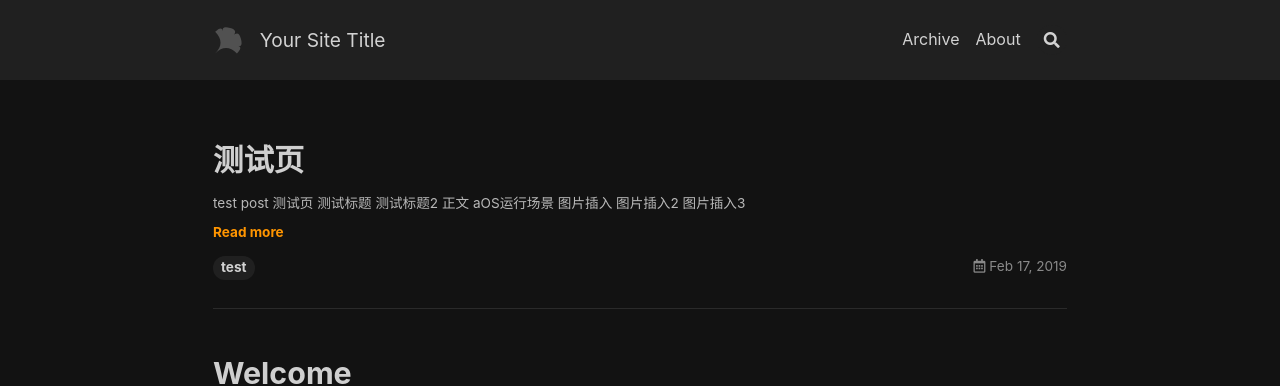
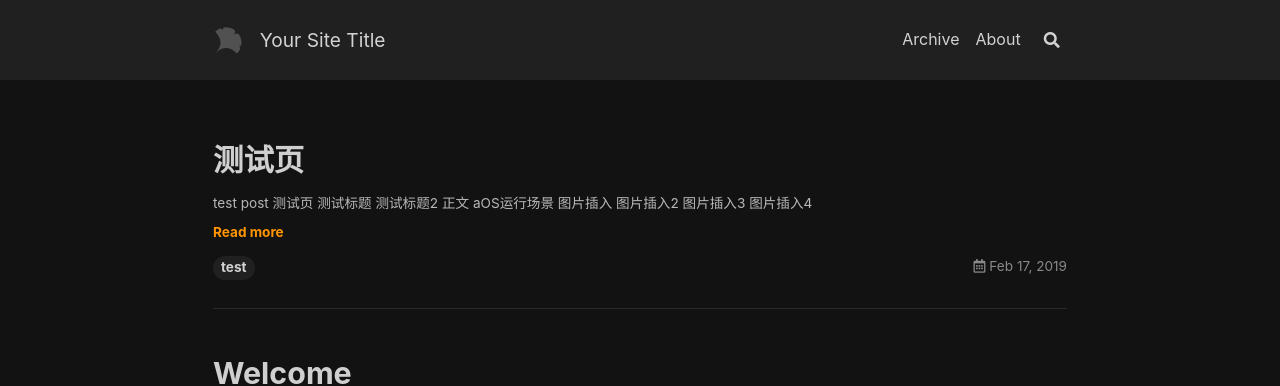
Before and after one commit to RichardZj/RichardZj.github.io, a Jekyll site: the page built from index.html, in a window 1280 px wide. Shown: the top 386 px of the page. Built offline with Jekyll 4.4.1, drawn with Linux system fonts in a browser that asks for light colours; nearby versions of some CDN libraries; emoji names are drawn with the system emoji font; the list of posts is cut into pages by our own code.

Commit message:
feat: update
Signed-off-by: ZhangZijian <zhangzijian@chinatelecom.cn>

```diff
--- a/_posts/2019-02-17-test.md
+++ b/_posts/2019-02-17-test.md
@@ -30,3 +30,6 @@ tags: test
 
 图片插入3
 ![](https://github.com/RichardZj/RichardZj.github.io/raw/b620c011c8368af3534854b48b52e82578effc32/images/test.png)
+
+图片插入4
+![](https://github.com/RichardZj/RichardZj.github.io/raw/master/_posts/test.png)
```
